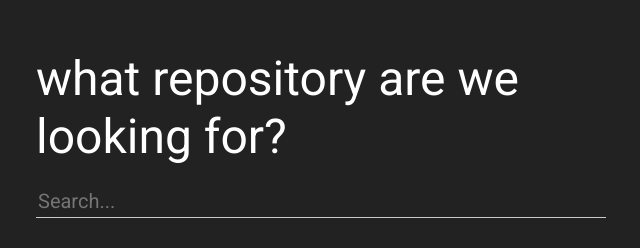
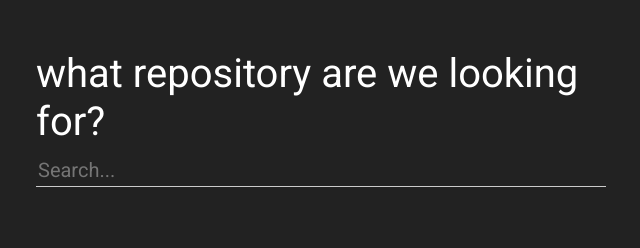
Before and after one commit to AleksandrJudin/autocomplete, a plain HTML site: page index.html in a window 1280 px wide. Shown: the whole page, without its empty margins (319-959 px from the left). Drawn offline with nearby package versions, Linux system fonts and the light colour scheme.

Commit message:
Update index.html

```diff
--- a/index.html
+++ b/index.html
@@ -18,8 +18,8 @@
   <body>
     <div class="container">
       <div class="autocomplete">
-        <h1>
-what repository are we looking for?</h1>
+        <h2>
+what repository are we looking for?</h2>
         <input
           type="text"
           class="autocomplete__input"
```
